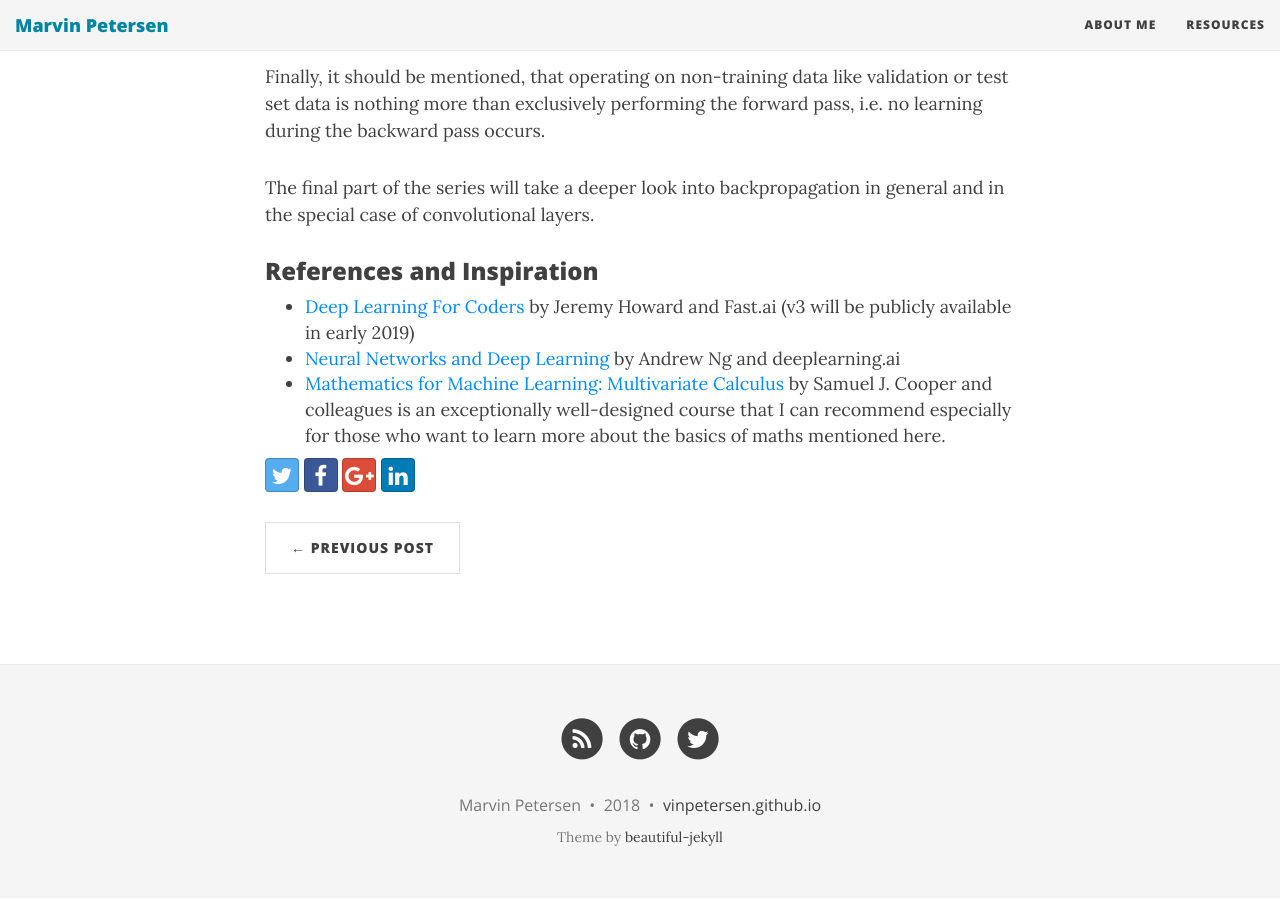
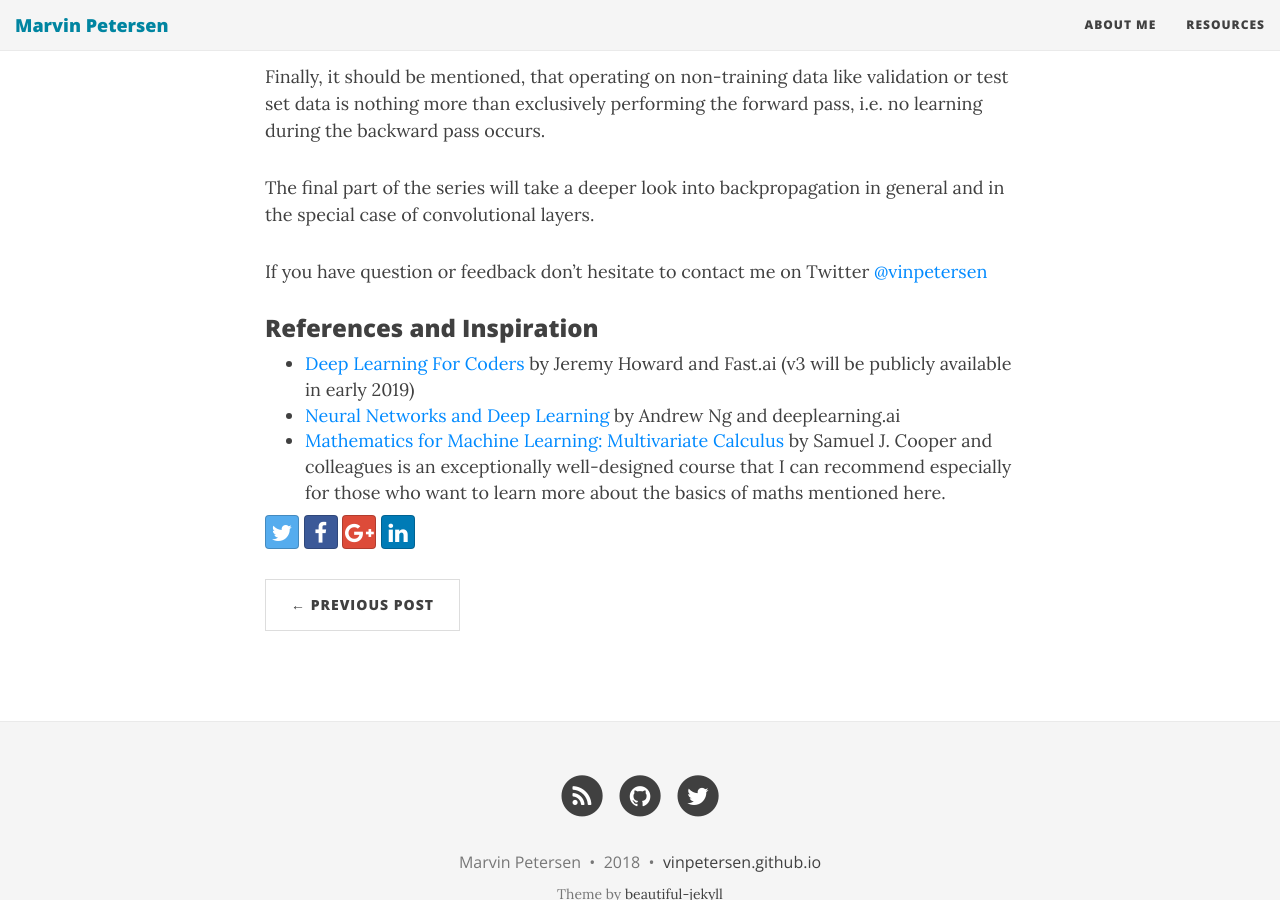
Before and after one commit to m-petersen/vinpetersen.github.io, a Jekyll site: the page built from _posts/2018-11-25-a-guided-tour-through-a-convolutional-neural-network-part-3.md, in a window 1280 px wide and 900 px high, scrolled down 4257 px. Built offline with Jekyll 4.4.1, drawn with Linux system fonts in a browser that asks for light colours; nearby versions of some CDN libraries; formulas are drawn with MathJax 3.

Commit message:
Update 2018-11-25-a-guided-tour-through-a-convolutional-neural-network-part-3.md

```diff
--- a/_posts/2018-11-25-a-guided-tour-through-a-convolutional-neural-network-part-3.md
+++ b/_posts/2018-11-25-a-guided-tour-through-a-convolutional-neural-network-part-3.md
@@ -45,6 +45,8 @@
 
 The final part of the series will take a deeper look into backpropagation in general and in the special case of convolutional layers.
 
+If you have question or feedback don't hesitate to contact me on Twitter [@vinpetersen](https://twitter.com/vinpetersen)
+
 ### References and Inspiration
 * [Deep Learning For Coders](https://course.fast.ai/) by Jeremy Howard and Fast.ai (v3 will be publicly available in early 2019)
 * [Neural Networks and Deep Learning](https://www.coursera.org/learn/neural-networks-deep-learning?specialization=deep-learning) by Andrew Ng and deeplearning.ai
```
